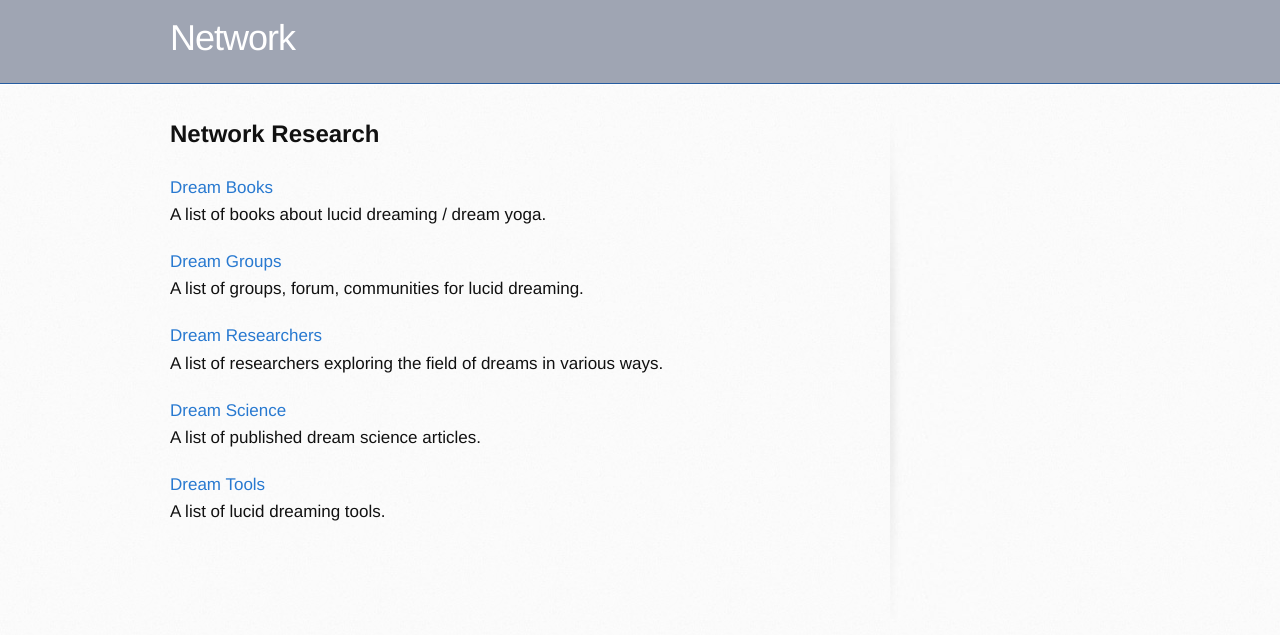
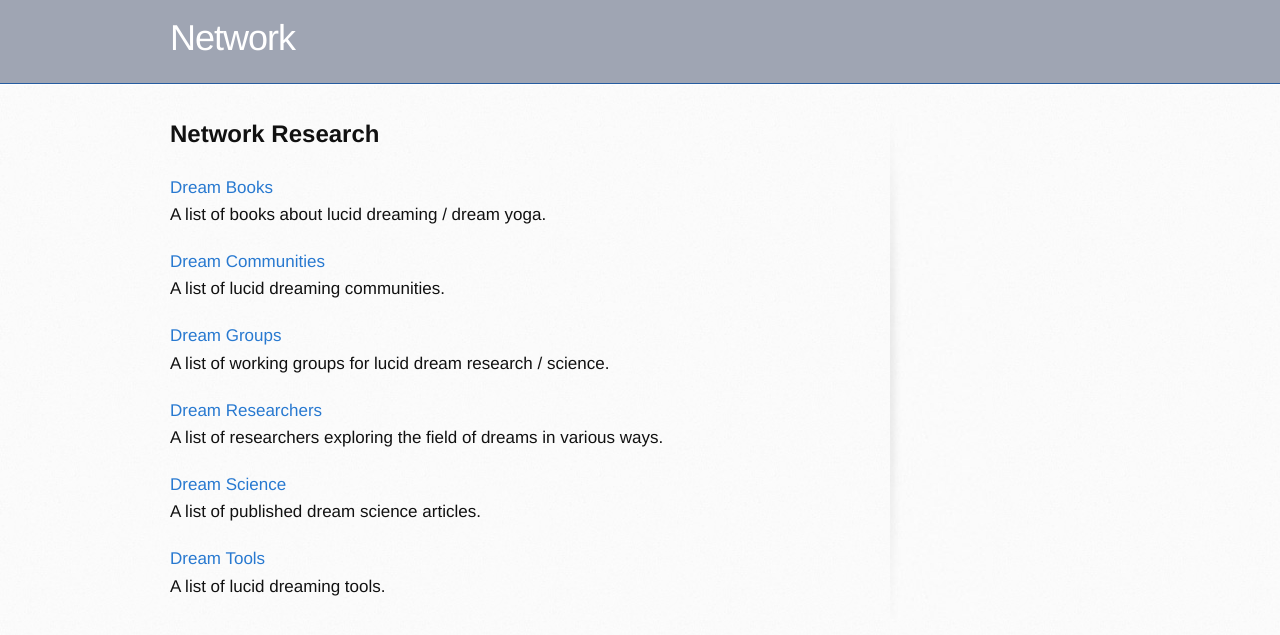
Before and after one commit to networkf/network.github.io, a Jekyll site: the page built from research.md, in a window 1280 px wide. Shown: the top 635 px of the page. Built offline with Jekyll 4.4.1, drawn with Linux system fonts in a browser that asks for light colours; some web fonts are replaced; our own code applies the rules of GitHub Pages for plain Markdown files; the repository's description, which GitHub fills in, is left out.

Commit message:
Update research.md

```diff
--- a/research.md
+++ b/research.md
@@ -11,9 +11,13 @@ layout: default
 <br>
 A list of books about lucid dreaming / dream yoga.
 
+<a href="https://research.network.foundation/dreamcommunities">Dream Communities</a>
+<br>
+A list of lucid dreaming communities.
+
 <a href="https://research.network.foundation/dreamgroups">Dream Groups</a>
 <br>
-A list of groups, forum, communities for lucid dreaming.
+A list of working groups for lucid dream research / science.
 
 <a href="https://research.network.foundation/dreamresearchers">Dream Researchers</a>
 <br>
```
